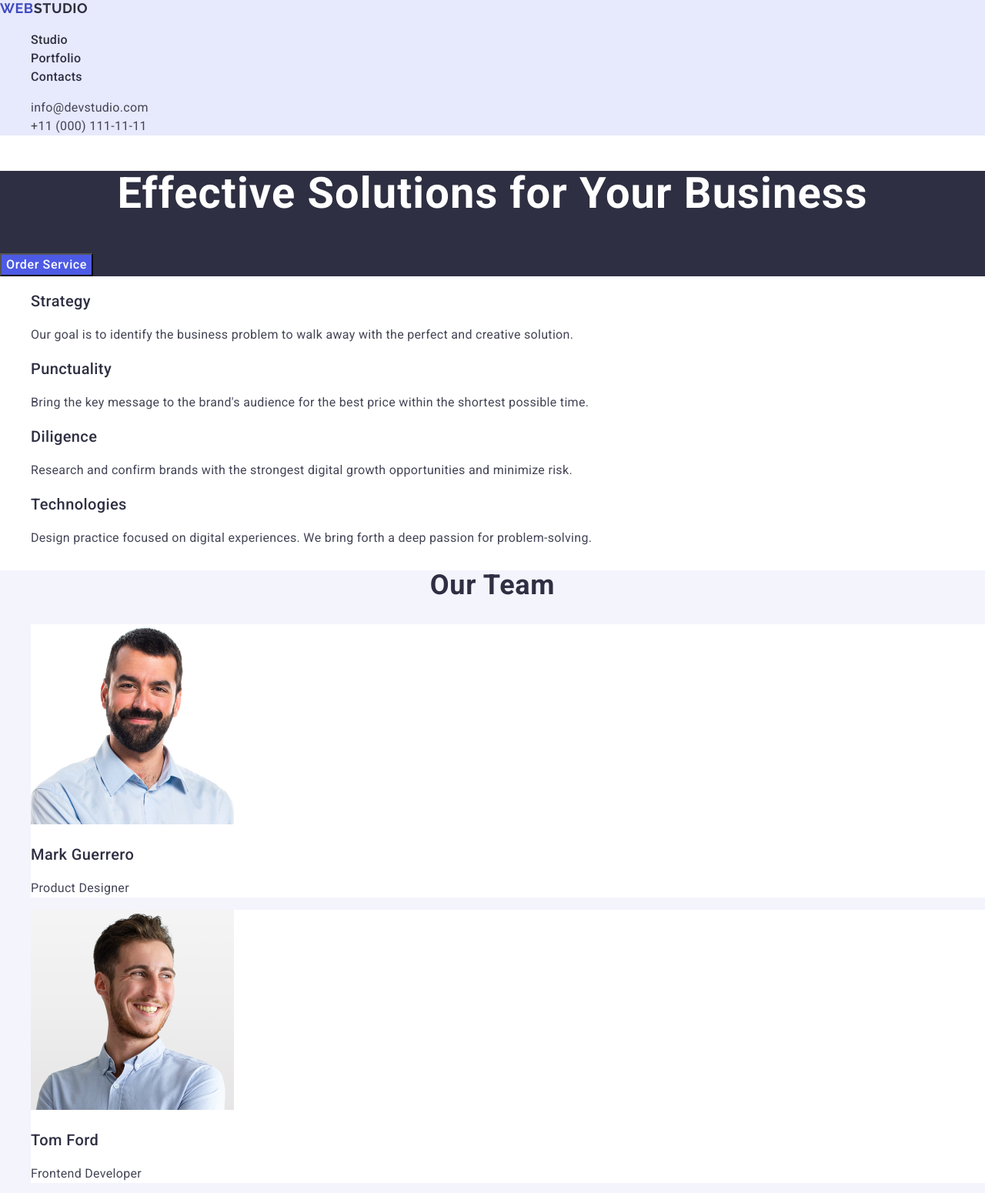
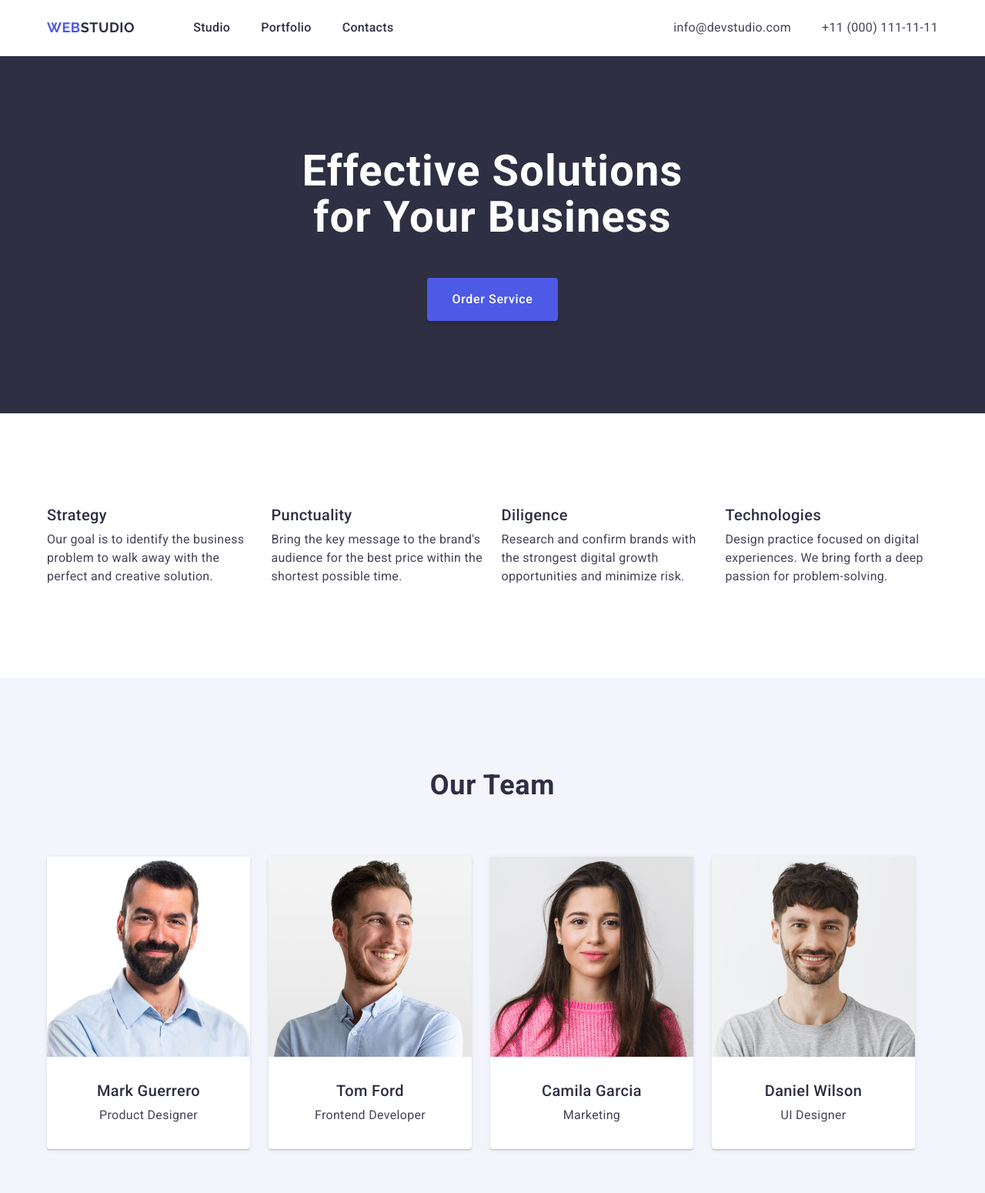
Before and after one commit to Cocokringle/goit-markup-hw-03, a plain HTML site: page index.html in a window 1280 px wide. Shown: the top 1550 px of the page at 77% size. Drawn offline with nearby package versions, Linux system fonts and the light colour scheme.

Commit message:
styles(index.html): added new styles

```diff
--- a/css/styles.css
+++ b/css/styles.css
@@ -69,14 +69,30 @@ body {
   background-color: var(--color-white);
 }
 
+h1,
+h2,
+h3,
+h4,
+h5,
+h6,
+p {
+  margin: 0;
+}
+
 ul,
 ol {
   list-style: none;
+  margin: 0;
+  padding-left: 0;
 }
 
 a {
   text-decoration: none;
   color: var(--color-text);
+}
+
+img {
+  display: block;
 }
 
 a:hover,
@@ -121,8 +137,41 @@ p {
   font-weight: var(--text-body-weight);
 }
 
+.container {
+  width: 1158px;
+  margin-left: auto;
+  margin-right: auto;
+}
+
+.section {
+  padding-top: 120px;
+  padding-bottom: 120px;
+}
+
 .page-header {
-  background-color: var(--color-accent);
+  background-color: var(--color-white);
+  padding-top: 24px;
+  padding-bottom: 24px;
+  border-bottom: 1px solid var(--color-accent);
+}
+
+.header-container {
+  display: flex;
+  align-items: center;
+  justify-content: space-between;
+}
+
+.main-nav {
+  display: flex;
+  align-items: center;
+  gap: 76px;
+}
+
+.nav-list,
+.contact-items {
+  display: flex;
+  align-items: center;
+  gap: 40px;
 }
 
 .logo-link {
@@ -163,6 +212,13 @@ p {
   background-color: var(--color-hero-background);
 }
 
+.hero-container {
+  display: flex;
+  flex-direction: column;
+  align-items: center;
+  gap: 48px;
+}
+
 .hero-title {
   color: var(--color-white);
   text-align: center;
@@ -174,6 +230,10 @@ p {
   line-height: 1.5;
   letter-spacing: var(--text-button-letter-spacing);
   font-weight: var(--text-button-weight);
+  padding: 16px 32px;
+  border-radius: 4px;
+  box-shadow: 0 4px 4px 0 rgba(0, 0, 0, 0.15);
+  border: transparent;
 }
 
 .hero-button:hover,
@@ -186,6 +246,18 @@ p {
   color: var(--color-text);
 }
 
+.features-list {
+  display: flex;
+  align-items: center;
+  gap: 24px;
+}
+
+.features-item {
+  display: flex;
+  flex-direction: column;
+  gap: 8px;
+}
+
 .portfolio-category {
   color: var(--color-text-subtle);
 }
@@ -194,10 +266,17 @@ p {
   background-color: var(--color-light);
 }
 
+.team-list {
+  display: flex;
+  align-items: center;
+  gap: 24px;
+}
+
 .team-title {
   text-align: center;
   text-transform: capitalize;
   color: var(--color-dark);
+  margin-bottom: 72px;
 }
 
 .team-name {
@@ -205,12 +284,59 @@ p {
 }
 
 .team-item {
+  display: inline-flex;
+  padding-bottom: 32px;
+  flex-direction: column;
+  justify-content: center;
+  align-items: center;
+  gap: 32px;
   background-color: var(--color-white);
+  border-radius: 0 0 4px 4px;
+  box-shadow:
+    0 1px 6px 0 rgba(46, 47, 66, 0.08),
+    0 1px 1px 0 rgba(46, 47, 66, 0.16),
+    0 2px 1px 0 rgba(46, 47, 66, 0.08);
+}
+
+.team-person-info-container {
+  display: flex;
+  flex-direction: column;
+  justify-content: center;
+  align-items: center;
+  gap: 8px;
 }
 
 .portfolio-title {
   text-align: center;
   text-transform: capitalize;
+  margin-bottom: 72px;
+}
+
+.portfolio-list {
+  display: flex;
+  align-items: center;
+  gap: 48px 24px;
+  flex-wrap: wrap;
+}
+
+.portfolio-item {
+  display: flex;
+  flex-direction: column;
+  justify-content: center;
+  align-items: flex-start;
+}
+
+.portfolio-app-info-container {
+  display: flex;
+  padding: 32px 16px;
+  flex-direction: column;
+  justify-content: center;
+  align-items: flex-start;
+  gap: 8px;
+  width: 100%;
+  border-right: 1px solid var(--color-accent);
+  border-bottom: 1px solid var(--color-accent);
+  border-left: 1px solid var(--color-accent);
 }
 
 .portfolio-category {
@@ -223,10 +349,16 @@ p {
   color: var(--color-dark);
 }
 
+.page-footer {
+  padding-top: 100px;
+  padding-bottom: 100px;
+}
+
 .page-footer .logo-link .logo-accent {
   color: var(--color-light);
 }
 
 .footer-text {
   color: var(--color-light);
+  margin-top: 16px;
 }
--- a/index.html
+++ b/index.html
@@ -18,6 +18,7 @@
   </head>
   <body>
     <header class="page-header">
+      <div class="container header-container">
         <nav class="main-nav">
           <a class="logo-link" href="./index.html"
             >Web<span class="logo-accent">Studio</span></a
@@ -49,21 +50,28 @@
             </li>
           </ul>
         </address>
+      </div>
     </header>
     <main>
-      <section class="hero-section">
-        <h1 class="hero-title">Effective Solutions for Your Business</h1>
+      <section class="hero-section section">
+        <div class="container hero-container">
+          <h1 class="hero-title">
+            Effective Solutions<br />
+            for Your Business
+          </h1>
           <button class="hero-button" type="button">Order Service</button>
+        </div>
       </section>
 
-      <section class="features-section">
+      <section class="features-section section">
+        <div class="container">
           <h2 class="features-title" hidden>Our advantages</h2>
           <ul class="features-list">
             <li class="features-item">
               <h3 class="features-subtitle">Strategy</h3>
               <p class="features-text">
-              Our goal is to identify the business problem to walk away with the
-              perfect and creative solution.
+                Our goal is to identify the business problem to walk away with
+                the perfect and creative solution.
               </p>
             </li>
             <li class="features-item">
@@ -88,9 +96,11 @@
               </p>
             </li>
           </ul>
+        </div>
       </section>
 
-      <section class="team-section">
+      <section class="team-section section">
+        <div class="container">
           <h2 class="team-title">Our Team</h2>
 
           <ul class="team-list">
@@ -101,8 +111,10 @@
                 alt="Mark Guerrero Product Designer"
                 src="./images/mark-guerrero.jpg"
               />
+              <div class="team-person-info-container">
                 <h3 class="team-name">Mark Guerrero</h3>
                 <p class="team-role">Product Designer</p>
+              </div>
             </li>
 
             <li class="team-item">
@@ -112,8 +124,10 @@
                 alt="Tom Ford Frontend Developer"
                 src="./images/tom-ford.jpg"
               />
+              <div class="team-person-info-container">
                 <h3 class="team-name">Tom Ford</h3>
                 <p class="team-role">Frontend Developer</p>
+              </div>
             </li>
 
             <li class="team-item">
@@ -123,8 +137,10 @@
                 alt="Camila Garcia Marketing"
                 src="./images/camila-garcia.jpg"
               />
+              <div class="team-person-info-container">
                 <h3 class="team-name">Camila Garcia</h3>
                 <p class="team-role">Marketing</p>
+              </div>
             </li>
 
             <li class="team-item">
@@ -134,13 +150,17 @@
                 alt="Daniel Wilson UI Designer"
                 src="./images/daniel-wilson.jpg"
               />
+              <div class="team-person-info-container">
                 <h3 class="team-name">Daniel Wilson</h3>
                 <p class="team-role">UI Designer</p>
+              </div>
             </li>
           </ul>
+        </div>
       </section>
 
-      <section class="portfolio-section">
+      <section class="portfolio-section section">
+        <div class="container">
           <h2 class="portfolio-title" id="portfolio">Our Portfolio</h2>
           <ul class="portfolio-list">
             <li class="portfolio-item">
@@ -150,8 +170,10 @@
                 src="./images/banking-app.jpg"
                 alt="Banking App"
               />
+              <div class="portfolio-app-info-container">
                 <h3 class="portfolio-name">Banking App</h3>
                 <p class="portfolio-category">App</p>
+              </div>
             </li>
 
             <li class="portfolio-item">
@@ -161,8 +183,10 @@
                 src="./images/cashless-payment.jpg"
                 alt="Cashless Payment"
               />
+              <div class="portfolio-app-info-container">
                 <h3 class="portfolio-name">Cashless Payment</h3>
                 <p class="portfolio-category">Marketing</p>
+              </div>
             </li>
 
             <li class="portfolio-item">
@@ -172,8 +196,10 @@
                 src="./images/meditation-app.jpg"
                 alt="Meditation App"
               />
+              <div class="portfolio-app-info-container">
                 <h3 class="portfolio-name">Meditation App</h3>
                 <p class="portfolio-category">App</p>
+              </div>
             </li>
 
             <li class="portfolio-item">
@@ -183,8 +209,10 @@
                 alt="Taxi Service"
                 src="./images/taxi-service.jpg"
               />
+              <div class="portfolio-app-info-container">
                 <h3 class="portfolio-name">Taxi Service</h3>
                 <p class="portfolio-category">Marketing</p>
+              </div>
             </li>
 
             <li class="portfolio-item">
@@ -194,8 +222,10 @@
                 alt="Screen Illustrations"
                 src="./images/screen-illustrations.jpg"
               />
+              <div class="portfolio-app-info-container">
                 <h3 class="portfolio-name">Screen Illustrations</h3>
                 <p class="portfolio-category">Design</p>
+              </div>
             </li>
 
             <li class="portfolio-item">
@@ -205,21 +235,27 @@
                 alt="Online Courses"
                 src="./images/online-courses.jpg"
               />
+              <div class="portfolio-app-info-container">
                 <h3 class="portfolio-name">Online Courses</h3>
                 <p class="portfolio-category">Marketing</p>
+              </div>
             </li>
           </ul>
+        </div>
       </section>
     </main>
     <footer class="page-footer">
+      <div class="container">
         <a class="logo-link" href="./index.html"
           >Web<span class="logo-accent">Studio</span></a
         >
 
         <p class="footer-text">
-        Increase the flow of customers and sales for your business with digital
+          Increase the flow of customers and<br />
+          sales for your business with digital<br />
           marketing & growth solutions.
         </p>
+      </div>
     </footer>
   </body>
 </html>
```
Lines whose indentation alone changed are shown as unchanged.
